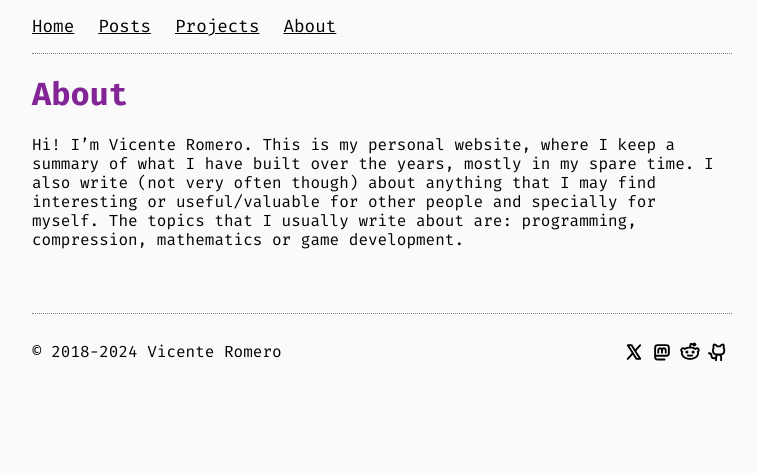
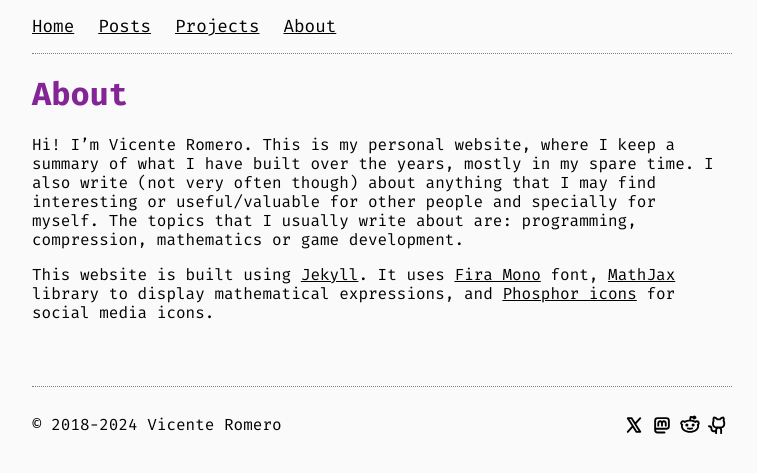
Before and after one commit to vteromero/vteromero.github.io, a Jekyll site: the page built from about.md, in a window 1280 px wide. Shown: the top 473 px of the page, without its empty margins (258-1015 px from the left). Built offline with Jekyll 4.4.1, drawn with Linux system fonts in a browser that asks for light colours.

Commit message:
extend About page

```diff
--- a/about.md
+++ b/about.md
@@ -8,3 +8,5 @@ body_class: accent-purple
 # About
 
 Hi! I'm Vicente Romero. This is my personal website, where I keep a summary of what I have built over the years, mostly in my spare time. I also write (not very often though) about anything that I may find interesting or useful/valuable for other people and specially for myself. The topics that I usually write about are: programming, compression, mathematics or game development.
+
+This website is built using [Jekyll](https://jekyllrb.com/). It uses [Fira Mono](https://fonts.google.com/specimen/Fira+Mono) font, [MathJax](https://www.mathjax.org/) library to display mathematical expressions, and [Phosphor icons](https://phosphoricons.com/) for social media icons.
```
